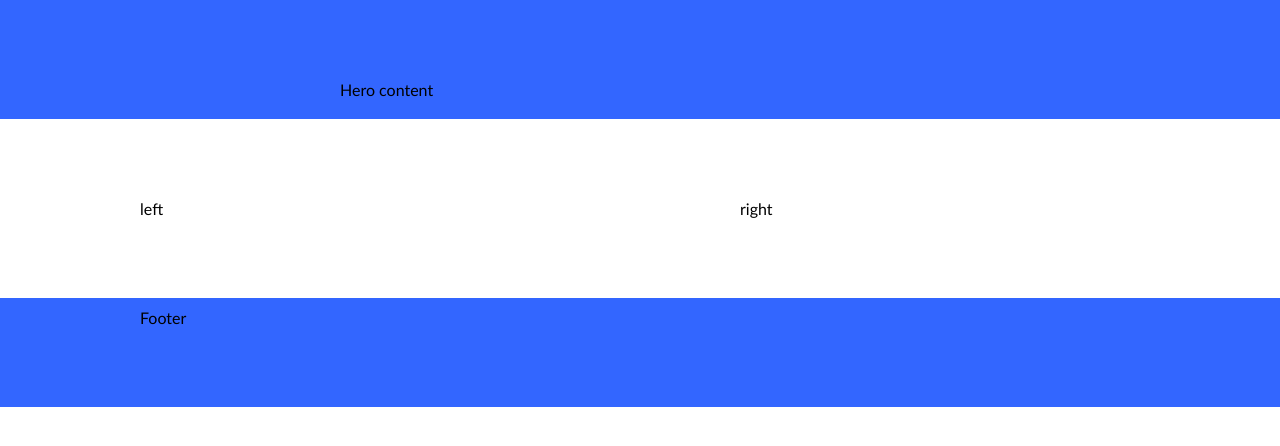
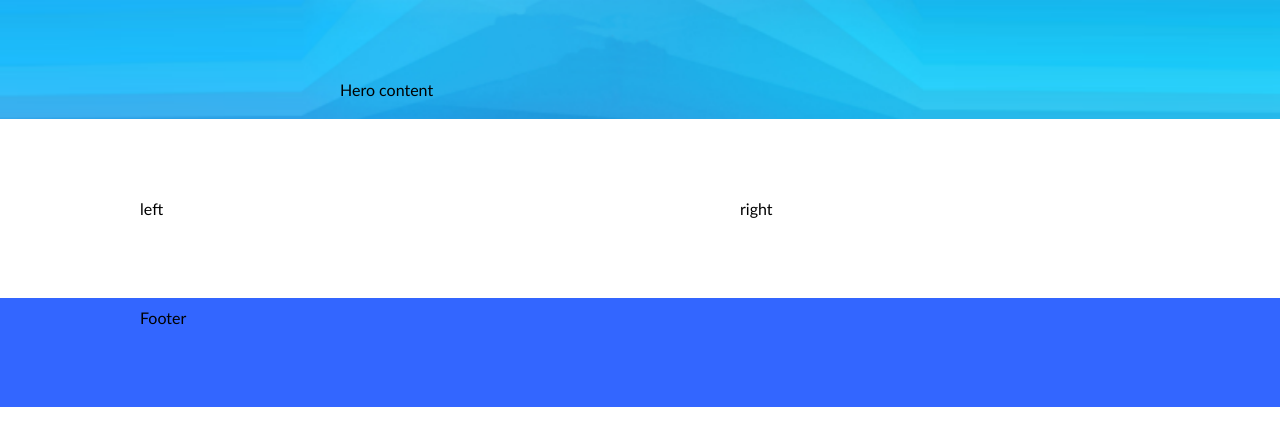
Before and after one commit to webdevelopment4everybody/coming-soon6, a plain HTML site: page index.html in a window 1280 px wide. Drawn offline with Linux system fonts and the light colour scheme; the site is published under a folder, as on GitHub Pages, so addresses that start at the root find nothing.

Commit message:
Update main.css

```diff
--- a/assets/css/main.css
+++ b/assets/css/main.css
@@ -8,7 +8,7 @@
     background-color: #36f;
     padding-top:80px;
     padding-bottom:20px;
-    background-image:url(/assets/img/background.png);
+    background-image:url(../img/background.png);
     background-repeat: no-repeat;
     background-position: center bottom;
     background-size: cover;
```
